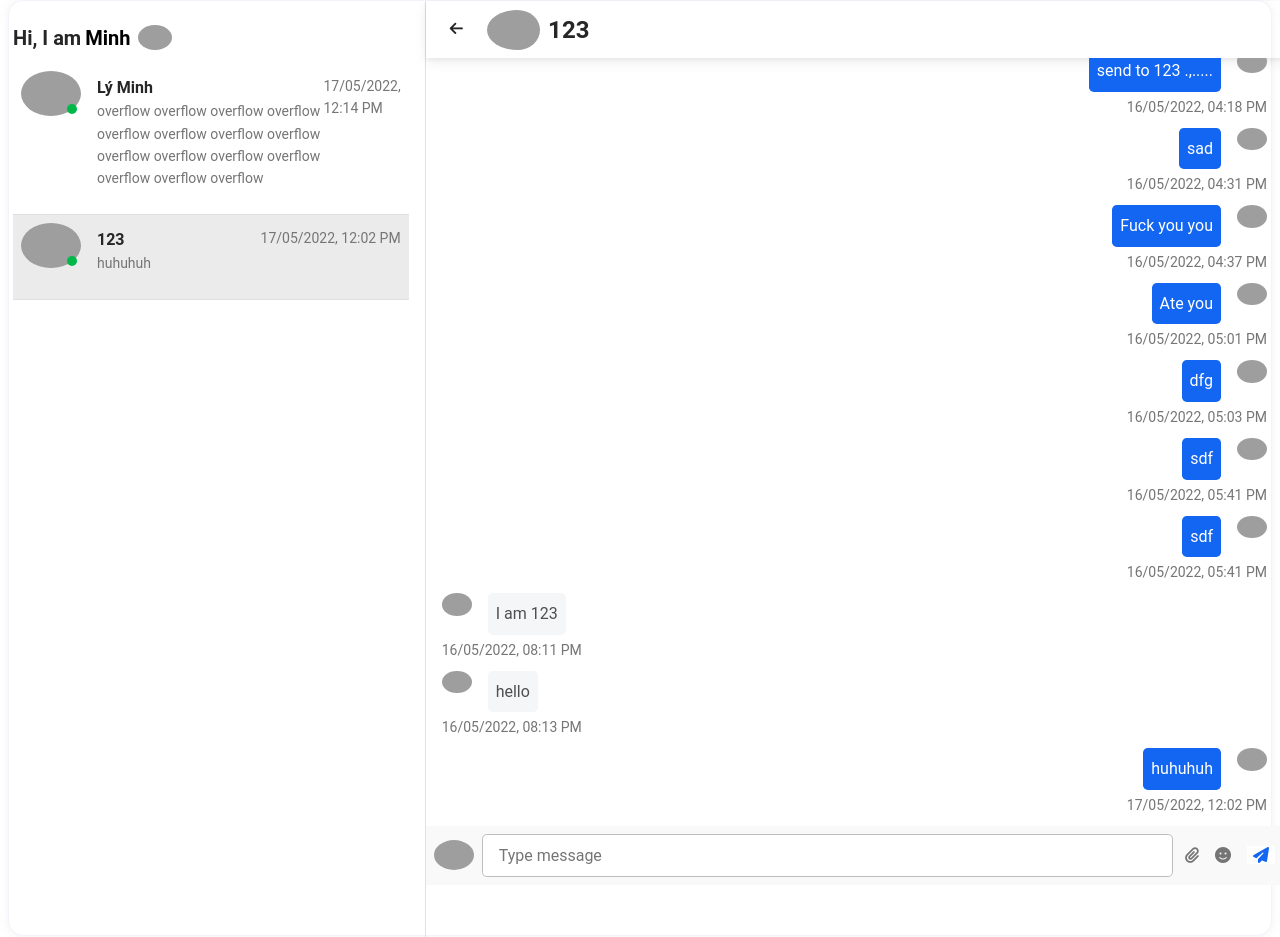
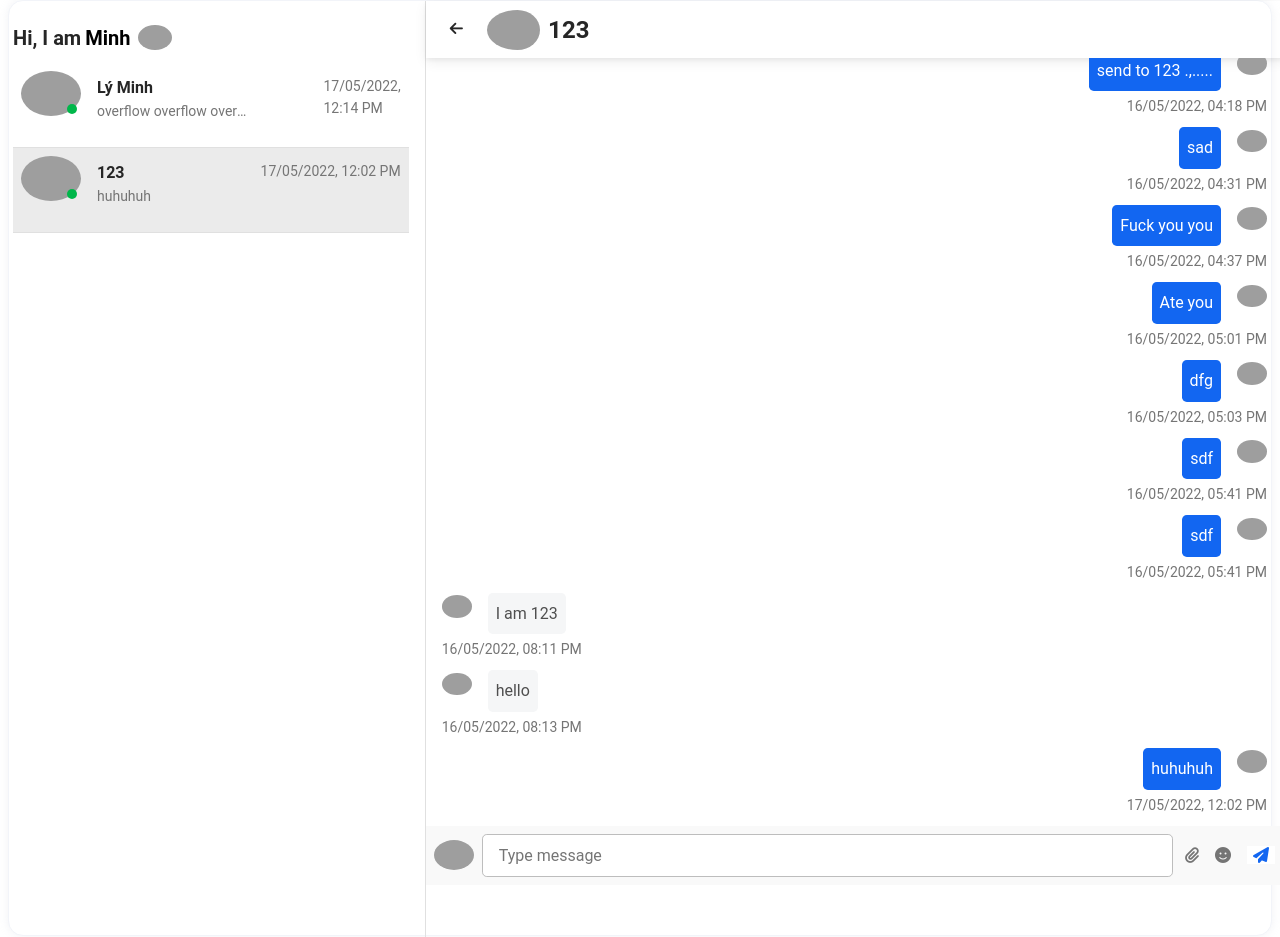
Before and after one commit to LyMinh85/PythonProject, a Flask app: page /chat?thread_id=2 in a window 1280 px wide. Run offline with Flask 2, Linux system fonts and the light colour scheme; a user stored in the database is signed in; data comes from the database, SQL or seed files in the repository; both versions use the stored data as it was after the commit; some libraries are stand-ins or nearby versions; grey boxes are pictures that could not be loaded.

Commit message:
Fixed bugs.

```diff
--- a/app.py
+++ b/app.py
@@ -19,29 +19,42 @@ from models import Post, User, Comment, LikedComment, LikedPost, Thread, ThreadP
 # Các class Form
 from form import NewPostForm, SignUpForm, LoginForm, CommentForm
 
+# Cloudinary config
+cloudinary.config(
+    cloud_name=os.getenv('CLOUD_NAME'),
+    api_key=os.getenv('CLOUDINARY_API_KEY'),
+    api_secret=os.getenv('CLOUDINARY_API_SECRET')
+)
+
 
 @login_manager.user_loader
 def load_user(user_id):
+    # Load current user
     return User.query.get(int(user_id))
 
 
 @app.errorhandler(401)
 def custom_401(error):
+    # Xử lý các request có error code là 401
     return redirect(url_for('login'))
 
 
 @app.route('/')
 def home():
+    # Home route
     return render_template("home.html")
 
 
 @app.route('/get-all-posts/<int:user_id>/<int:page>')
 def get_all_posts(user_id, page):
+    # Lấy 5 post mới nhật của user (nếu có) ở trang thứ page
     posts = None
+    # Nếu chưa hết trang
     if page != 0:
+        # Lấy tất cả post
         if user_id == 0:
             posts = Post.query.order_by(desc(Post.id)).paginate(page=page, per_page=5)
-        else:
+        else:  # Lấy tất cả post của user thuộc user_id
             posts = Post.query.filter_by(user_id=user_id).order_by(desc(Post.id)).paginate(page=page, per_page=5)
     return render_template("post-card.html", posts=posts, user_id=user_id, display_time=display_time)
 
@@ -50,9 +63,11 @@ def get_all_posts(user_id, page):
 @login_required
 def like_post():
     post_id = int(request.args.get('id'))
+    # Nếu current user đã liked post
     if current_user.has_liked_post(post_id):
         current_user.unlike_post(post_id)
         db.session.commit()
+    # Nếu chưa liked post
     else:
         current_user.like_post(post_id)
         db.session.commit()
@@ -63,29 +78,24 @@ def like_post():
 @login_required
 def new_post():
     form = NewPostForm()
+    # Nếu đủ tham số
     if form.validate_on_submit():
-        f = form.photo.data
-        img_tag = ''
-        if f:
-            # Upload photo into cloudinary api
-            random_string = os.urandom(8).hex()
-            # Cloudinary config
-            cloudinary.config(
-                cloud_name=os.getenv('CLOUD_NAME'),
-                api_key=os.getenv('CLOUDINARY_API_KEY'),
-                api_secret=os.getenv('CLOUDINARY_API_SECRET')
-            )
-            print(os.getenv('CLOUD_NAME'), os.getenv('CLOUDINARY_API_KEY'), os.getenv('CLOUDINARY_API_SECRET'), sep='\n')
-            response = cloudinary.uploader.upload(f, folder='/hiiam')
-            url = response['url']
-            img_tag = f"<img src='{url}' loading='lazy'/>"
         today = datetime.now()
         title = form.title.data
-        content = form.content.data + img_tag
+        content = form.content.data
+        # If new post have an image.
+        if form.photo.data:
+            # Upload image into cloudinary api
+            response = cloudinary.uploader.upload(form.photo.data, folder='/hiiam')
+            url = response['url']
+            # Add to link to content
+            # Do lúc thiết kết database quên thêm thuộc tính image cho Post :(
+            content += f"<img src='{url}' loading='lazy'/>"
         new_post_obj = Post(title=title, content=content, user_id=current_user.get_id(), date=today)
         db.session.add(new_post_obj)
         db.session.commit()
         return redirect(url_for('home'))
+    # Nếu không đủ tham số
     return render_template('new-post.html', form=form)
 
 
@@ -93,6 +103,7 @@ def new_post():
 def sign_up():
     form = SignUpForm()
     if form.validate_on_submit():
+        # Hash password với salt để bảo mật
         salt = generate_password_hash(form.password.data, 'pbkdf2:sha256', salt_length=8)
         new_user = User(name=form.name.data, email=form.email.data, password=salt)
         db.session.add(new_user)
@@ -107,9 +118,11 @@ def login():
     form = LoginForm()
     if form.validate_on_submit():
         user = User.query.filter_by(email=form.email.data).first()
+        # Nếu email không tồn tại
         if user is None:
             flash("Email doesn't exit.")
             return render_template('login.html', form=form)
+        # Nếu pasword sai
         if not check_password_hash(user.password, form.password.data):
             flash("Password incorrect.")
             return render_template('login.html', form=form)
@@ -142,6 +155,7 @@ def send_comment(post_id):
         new_comment = Comment(date=now, content=form.content.data, user_id=current_user.id, post_id=post_id)
         db.session.add(new_comment)
         db.session.commit()
+        # Reset lại nút nhập comment
         form.content.data = ""
         return render_template('send-comment.html', form=form, post=post, display_time=display_time)
     return render_template('send-comment.html', form=form, post=post, display_time=display_time)
@@ -164,22 +178,23 @@ def like_comment():
 @login_required
 def delete_post(post_id):
     post_delete = Post.query.get(post_id)
-
+    # Nếu bài viết cần xóa không phải của người dùng hiện tại
     if current_user.id != post_delete.user.id:
         return redirect(url_for('home'))
-
     likes_of_post = LikedPost.query.filter_by(post_id=post_id)
+    # Xóa hết các likes của bài viết này trong LikedPost
     for like in likes_of_post:
         db.session.delete(like)
-
+    # Tìm tất cả các comments trong trong bài viết
     comments_of_post = Comment.query.filter_by(post_id=post_id)
-
     for comment in comments_of_post:
         likes_of_comment = LikedComment.query.filter_by(comment_id=comment.id)
+        # Xóa hết các like của comment
         for like in likes_of_comment:
             db.session.delete(like)
+        # Xóa comment
         db.session.delete(comment)
-
+    # Cuối cùng xóa bài viết
     db.session.delete(post_delete)
     db.session.commit()
     return redirect(url_for('home'))
@@ -188,31 +203,33 @@ def delete_post(post_id):
 @app.route('/user/profile/<int:user_id>')
 def get_profile(user_id):
     user = User.query.get(user_id)
-
     count_liked = 0
+    # Tính tổng các liked trong bài viết của user cần xem
     for post in user.posts:
         count_liked += post.post_likes.count()
-
     return render_template('profile.html', user=user, count_liked=count_liked)
 
 
 @app.route('/create-new-thread/<int:user_id>', methods=['GET'])
 @login_required
 def create_new_thread(user_id):
+    # Kiểm tra xem đã tạo Thread giữa current user với user này chưa
     thread_current_user = ThreadParticipant.query.filter_by(user_id=current_user.id)
     sq = ThreadParticipant.query.filter_by(user_id=user_id).subquery()
+    # Union 2 query
     result = thread_current_user.join(sq, ThreadParticipant.thread_id == sq.c.thread_id).first()
     if result:
-        return redirect(url_for('chat_page'))
+        return redirect(url_for('chat_page', thread_id=result.thread_id))
+    # Nếu chưa có thread
     new_thread = Thread()
     db.session.add(new_thread)
-    db.session.flush()
+    db.session.flush()  # để có id của new_thread
     new_participant_1 = ThreadParticipant(thread_id=new_thread.id, user_id=current_user.id)
     new_participant_2 = ThreadParticipant(thread_id=new_thread.id, user_id=user_id)
     db.session.add(new_participant_1)
     db.session.add(new_participant_2)
     db.session.commit()
-    return redirect(url_for('chat_page'))
+    return redirect(url_for('chat_page', thread_id=new_thread.id))
 
 
 @app.route('/chat')
@@ -222,18 +239,29 @@ def chat_page():
     threads = Thread.query.join(Thread.participants).filter_by(user_id=current_user.id)
     chat_thread_html = None
     thread = None
+    # Nếu có query thread
     if thread_id:
         thread = Thread.query.get(thread_id)
         user = None
+        thread_has_current_user = False
+        # Kiểm tra current user có tham gia thread này ko
         for participant in thread.participants:
             if participant.user.id != current_user.id:
                 user = participant.user
+            else:
+                thread_has_current_user = True
+        # Nếu chưa tham gia
+        if not thread_has_current_user:
+            return redirect(url_for('chat_page'))
+        # Lấy 10 tin nhắn mới nhất
         messages = thread.thread_messages.order_by(desc(Message.id)).paginate(page=1, per_page=10)
+        # Render phần chat thread
         chat_thread_html = render_template('chat-thread.html',
                                            thread=thread,
                                            messages=messages,
                                            user=user,
                                            reversed=reversed)
+    # Render phần tất cả các thread
     list_thread_template = render_template('list-thread.html',
                                            threads=threads,
                                            Message=Message,
@@ -248,17 +276,19 @@ def chat_page():
 
 @socketio.on('send-message')
 @login_required
-def handle_my_custom_event(data, methods=['GET', 'POST']):
+def handle_my_custom_event(data):
     user_send = User.query.get(int(data['user_id']))
+    # Tạo message mới rồi lưu vào database
     new_message = Message(
         thread_id=data['thread_id'],
         send_date=datetime.now(),
-        sending_user_id=data['user_id'],
+        sending_user_id=user_send.id,
         body=data['message']
     )
     db.session.add(new_message)
     db.session.commit()
-    json_response = {
+    # Tạo message gửi lại cho client
+    response_message = {
         'user_id': user_send.id,
         'html': render_template(
             'message.html',
@@ -269,7 +299,8 @@ def handle_my_custom_event(data, methods=['GET', 'POST']):
         'send_date': datetime.now().strftime('%d/%m/%Y, %I:%M %p'),
         'token': data['token'],
     }
-    emit('received-message', json_response, room=data['thread_id'])
+    # Gửi cho các client đang kết nối websocket với room user send
+    emit('received-message', response_message, room=data['thread_id'])
 
 
 @socketio.on('join')
--- a/requirements.txt
+++ b/requirements.txt
@@ -17,9 +17,9 @@ idna==3.3
 itsdangerous==2.1.2
 Jinja2==3.1.2
 MarkupSafe==2.1.1
-pip==22.0.4
+pip==22.1
 requests==2.27.1
-setuptools==62.1.0
+setuptools==62.3.0
 SQLAlchemy==1.4.36
 urllib3==1.26.9
 Werkzeug==2.1.2
--- a/static/css/home.css
+++ b/static/css/home.css
@@ -108,3 +108,12 @@ margin-top: -.75rem;
         display: none;
     }
 }
+
+.hideOverflow
+{
+    overflow:hidden;
+    white-space:nowrap;
+    text-overflow:ellipsis;
+    width:100%;
+    display:block;
+}
--- a/templates/chat-thread.html
+++ b/templates/chat-thread.html
@@ -21,10 +21,10 @@
 </div>
 
 
-<div class="overflow-scroll px-3 pt-3" id="message_holder" data-mdb-perfect-scrollbar="true"
-     style="position: relative;height: 82vh;z-index: 1; bottom: 0;">
+<div class="overflow-scroll px-3 pt-3 d-flex flex-column-reverse" id="message_holder" data-mdb-perfect-scrollbar="true"
+     style="position: relative;height: 82vh;z-index: 1;">
 
-    {% for message in reversed(messages.items) %}
+    {% for message in messages.items %}
         {% if message.sending_user_id == current_user.id %}
             <div class="d-flex flex-row justify-content-end">
                 <div>
@@ -37,16 +37,20 @@
                         {{ message.send_date.strftime('%d/%m/%Y, %I:%M %p') }}
                     </p>
                 </div>
+                <div>
+                    <img src="{{ current_user.email | gravatar }}"
+                         class="rounded-circle"
+                         alt="avatar 1" style="width: 30px; height: auto;">
+                </div>
 
-                <img src="{{ current_user.email | gravatar }}"
-                     class="rounded-circle"
-                     alt="avatar 1" style="width: 30px; height: 100%;">
             </div>
         {% else %}
             <div class="d-flex flex-row justify-content-start">
-                <img src="{{ message.user.email | gravatar }}"
-                     class="rounded-circle"
-                     alt="avatar 1" style="width: 30px; height: 100%;">
+                <div>
+                    <img src="{{ message.user.email | gravatar }}"
+                         class="rounded-circle"
+                         alt="avatar 1" style="width: 30px; height: auto;">
+                </div>
                 <div>
                     <p class="p-2 ms-3 me-5 mb-1 rounded-3"
                        style="background-color: #f5f6f7;">
--- a/templates/chat.html
+++ b/templates/chat.html
@@ -56,17 +56,15 @@
 {% endblock %}
 
 {% block script %}
+    {% if chat_thread_html %}
         <script src="https://cdnjs.cloudflare.com/ajax/libs/socket.io/4.0.1/socket.io.js"
                 integrity="sha512-q/dWJ3kcmjBLU4Qc47E4A9kTB4m3wuTY7vkFJDTZKjTs8jhyGQnaUrxa0Ytd0ssMZhbNua9hE+E7Qv1j+DyZwA=="
                 crossorigin="anonymous"></script>
         <script>
             let message_holder = document.getElementById('message_holder');
-        const rand = function () {
-            return Math.random().toString(36).substr(2); // remove `0.`
-        };
-
             const token = function () {
-            return rand() + rand(); // to make it longer
+                const rand = Math.random().toString(36).substr(2); // remove `0.`
+                return rand + rand; // to make it longer
             };
 
             document.getElementById('message').addEventListener('keyup', event => {
@@ -76,27 +74,15 @@
                 }
             })
 
-        if (message_holder.lastElementChild !== null) {
-            message_holder.lastElementChild.scrollIntoView({
-                behavior: 'smooth'
-            });
-        }
-
-
             const socket = io();
-        socket.on('connect', function () {
-            let newThreadId = {{ thread.id }};
-            joinThread(newThreadId);
-
-            function leaveThread(threadId) {
-                socket.emit('leave', {'room': threadId});
-            }
+            socket.on('connect', () => {
+                joinThread({{ thread.id }});
 
                 function joinThread(threadId) {
                     socket.emit('join', {'room': threadId});
                 }
 
-            document.getElementById('thread-content').addEventListener('click', function (e) {
+                document.getElementById('thread-content').addEventListener('click', (e) => {
                     if (e.target.tagName !== 'BUTTON') return;
                     const now = new Date();
                     let message_target = $('#message');
@@ -112,7 +98,7 @@
                     });
 
                     message_target.val('').focus();
-                message_holder.innerHTML +=
+                    message_holder.innerHTML =
                         `
                                     <div class="d-flex flex-row justify-content-end">
                                         <div>
@@ -126,28 +112,24 @@
                                                 id="${rand_token}">
                                             </p>
                                         </div>
+                                        <div>
                                             <img src="{{ current_user.email | gravatar }}"
                                                  class="rounded-circle"
-                                             alt="avatar 1" style="width: 30px; height: 100%;">
+                                                 alt="avatar 1" style="width: 30px; height: auto;">
                                         </div>
-                    `;
+                                    </div>` + message_holder.innerHTML;
                 });
             })
-        socket.on('received-message', function (msg) {
+            socket.on('received-message', (msg) => {
                 if (msg.user_id === {{ current_user.id }}) {
-                document.getElementById(msg.token).innerHTML = msg.send_date;
-                document.getElementById(msg.token).scrollIntoView({
-                    behavior: 'smooth'
-                });
+                    const newMessageElement = document.getElementById(msg.token);
+                    newMessageElement.innerHTML += msg.send_date;
                 } else {
                     console.log(`User_id: ${msg.user_id} haa send message`);
-                message_holder.innerHTML += msg.html;
-                message_holder.lastElementChild.scrollIntoView({
-                    behavior: 'smooth'
-                });
+                    message_holder.innerHTML = msg.html + message_holder.innerHTML;
                 }
-
             })
 
         </script>
+    {% endif %}
 {% endblock %}
--- a/templates/list-thread.html
+++ b/templates/list-thread.html
@@ -54,7 +54,7 @@
 
 
     <!-- List thread of current user-->
-    <div class="overflow-auto" data-mdb-perfect-scrollbar="true"
+    <div class="overflow-scroll" data-mdb-perfect-scrollbar="true"
          style="position: relative; height: auto">
         <ul class="list-unstyled mb-0">
 
@@ -67,7 +67,7 @@
                     <a href="{{ url_for('chat_page', thread_id=thread.id) }}"
                        data-id="{{ thread.id }}"
                        class="d-flex justify-content-between">
-                        <div class="d-flex flex-row">
+                        <div class="d-flex flex-row overflow-hidden">
                             <div>
                                 <img
                                         {% for participant in thread.participants %}
@@ -80,7 +80,7 @@
                                                 width="60">
                                 <span class="badge bg-success badge-dot"></span>
                             </div>
-                            <div class="pt-1">
+                            <div class="pt-1 w-50 me-3">
                                 {% for participant in thread.participants %}
                                     {% if participant.user.id != current_user.id %}
                                         <p class="fw-bold mb-0 text-dark">{{ participant.user.name }}</p>
@@ -89,7 +89,7 @@
 
                                 {% set message = thread.thread_messages.order_by(desc(Message.id)).first() %}
 
-                                <p class="small text-muted overflow-hidden">
+                                <p class="small text-muted hideOverflow">
                                     {% if message %}
                                         {{ message.body }}
                                     {% else %}
```
Also changed, not shown: templates/message.html (+5 -3 lines), templates/profile.html (+2 -10 lines), post.db. Lines whose indentation alone changed are shown as unchanged.
